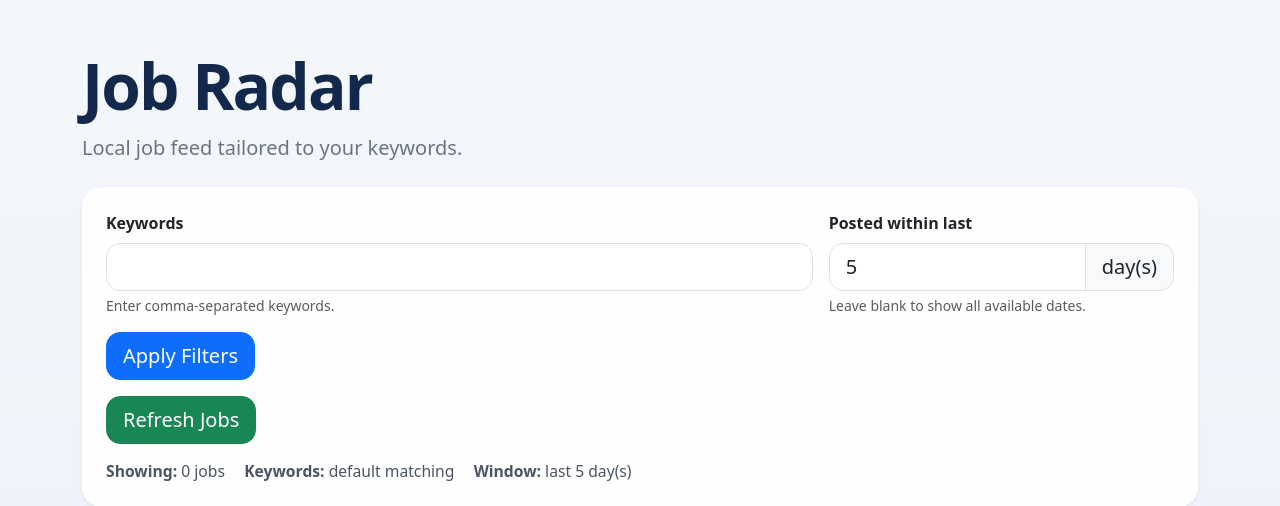
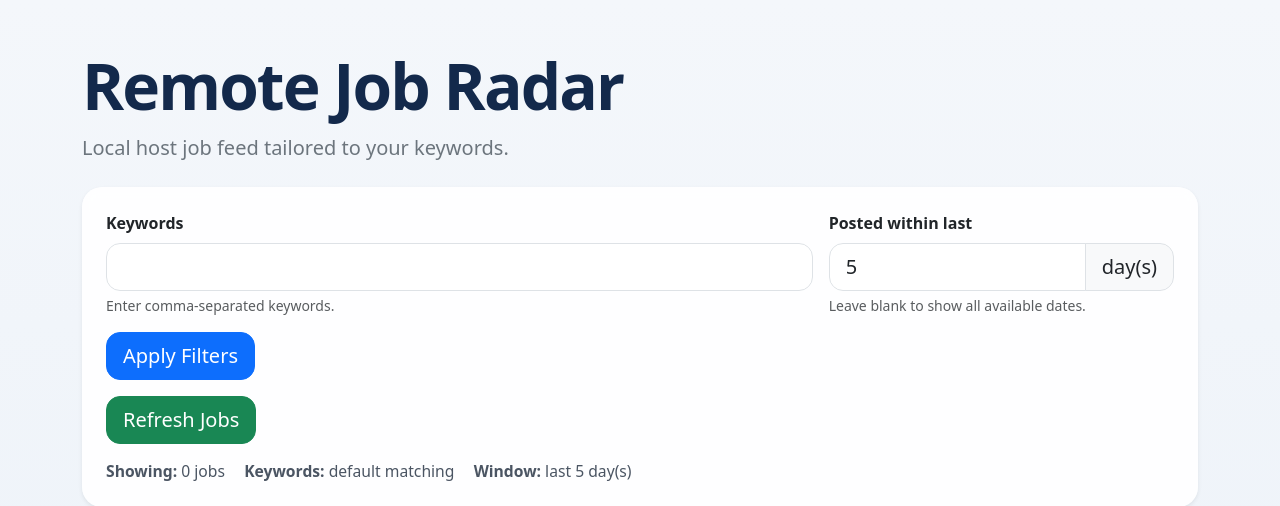
Before and after one commit to davidgirdwood1/job-radar-rss, a FastAPI app: page / in a window 1280 px wide. Shown: the top 506 px of the page. Run offline with FastAPI, Linux system fonts and the light colour scheme.

Commit message:
misc wording

```diff
--- a/app/templates/index.html
+++ b/app/templates/index.html
@@ -16,9 +16,9 @@
   <div class="container py-4 py-md-5">
     <div class="mx-auto app-shell">
       <div class="mb-4">
-        <h1 class="display-3 fw-bold mb-2 app-title">Job Radar</h1>
+        <h1 class="display-3 fw-bold mb-2 app-title">Remote Job Radar</h1>
         <p class="lead text-secondary mb-0">
-          Local job feed tailored to your keywords.
+          Local host job feed tailored to your keywords.
         </p>
       </div>
 
```
